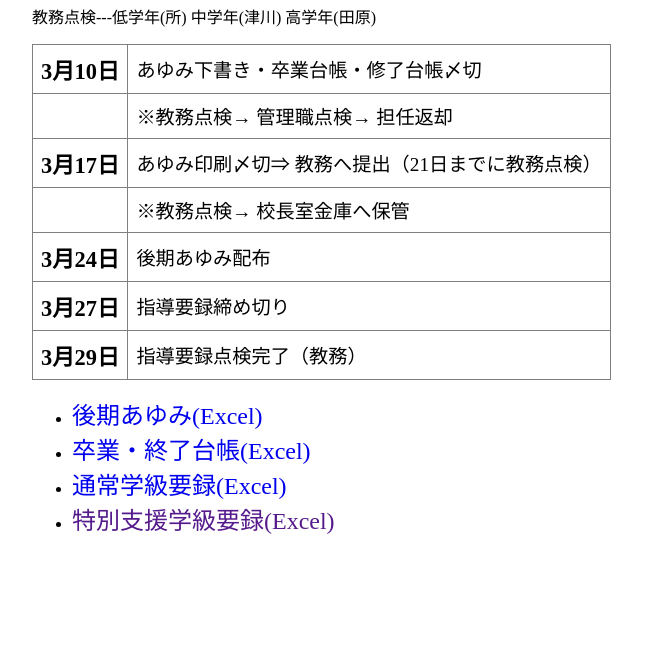
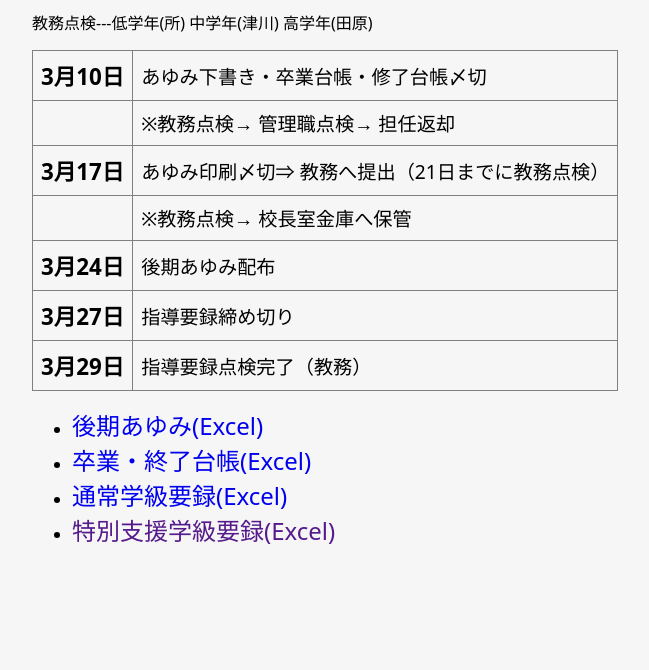
Before and after one commit to tokoshika/astro-deploy, an Astro site: page /astro-deploy/ayumi in a window 1280 px wide. Shown: the part 130-800 px from the top of the page, without its empty margins (8-657 px from the left). Built offline with nearby package versions, Linux system fonts and the light colour scheme; Astro itself is replaced by a stand-in of ours.

Commit message:
Add files via upload

```diff
--- a/src/pages/ayumi.astro
+++ b/src/pages/ayumi.astro
@@ -70,6 +70,11 @@
 </html>
 
 <style>
+
+  html {
+    font-family: system-ui, sans-serif;
+    background-color: #f6f6f6;
+  }
   h1 {
     font-size: 2rem;
   }
--- a/src/pages/ipad.astro
+++ b/src/pages/ipad.astro
@@ -32,6 +32,10 @@
 </html>
 
 <style>
+  html{
+    font-family: system-ui, sans-serif;
+    background-color: #f6f6f6;
+  }
   h1 {
     font-size: 2rem;
   }
--- a/src/pages/sotugyo.astro
+++ b/src/pages/sotugyo.astro
@@ -19,6 +19,10 @@
 </html>
 
 <style>
+  html {
+    font-family: system-ui, sans-serif;
+    background-color: #f6f6f6;
+  }
   body {
     display: grid;
     justify-content: center;
--- a/src/pages/syusseki.astro
+++ b/src/pages/syusseki.astro
@@ -39,6 +39,10 @@
 </html>
 
 <style>
+  html {
+    font-family: system-ui, sans-serif;
+    background-color: #f6f6f6;
+  }
   h1 {
     font-size: 2rem;
   }
```
